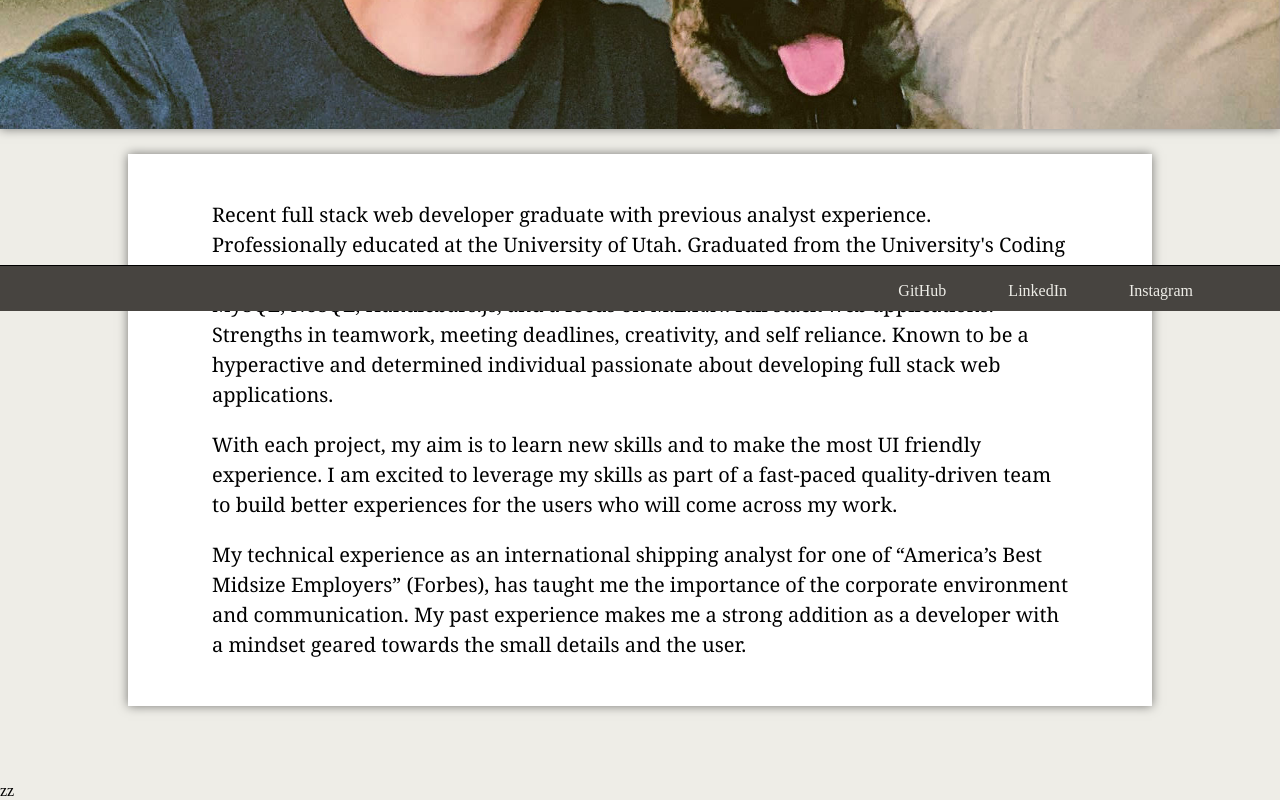
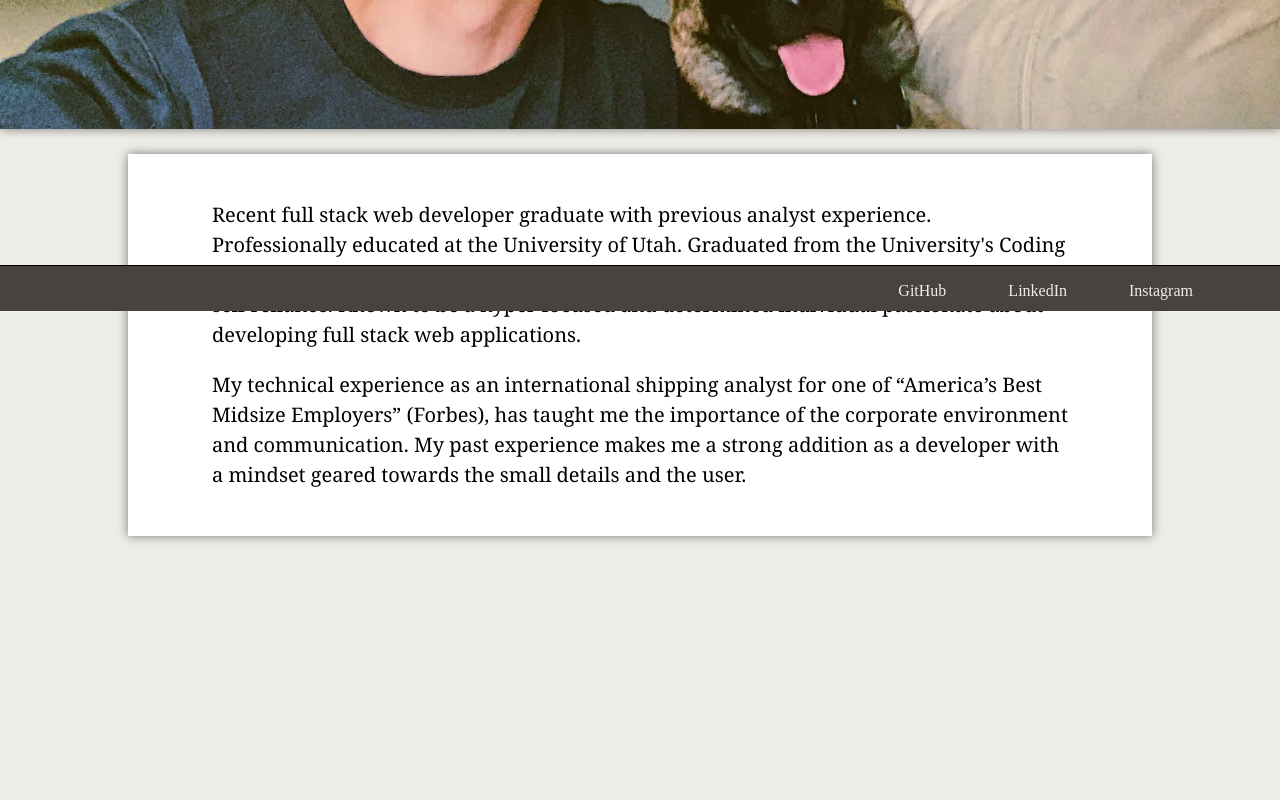
Before and after one commit to KCaseyChamberlain/kcaseychamberlain-react-portfolio, a React (Create React App) app: page / in a window 1280 px wide. Shown: the part 489-1289 px from the top of the page. After the commit the page ends 1101 px from the top, so only its background shows below. Built offline with nearby package versions, Linux system fonts and the light colour scheme.

Commit message:
brand statement update

```diff
--- a/src/components/About/index.js
+++ b/src/components/About/index.js
@@ -16,14 +16,11 @@ function About() {
 
             <div id='about-block'>
                 <p className='about-text'>
-                    Recent full stack web developer graduate with previous analyst experience. Professionally educated at the University of Utah. Graduated from the University's Coding Bootcamp in the spring of 2022. Skills and experiences in HTML, CSS, JavaScript, Git, MySQL, NoSQL, Handlebars.js, and a focus on M.E.R.N. full stack web applications. Strengths in teamwork, meeting deadlines, creativity, and self reliance. Known to be a hyperactive and determined individual passionate about developing full stack web applications.
+                Recent full stack web developer graduate with previous analyst experience. Professionally educated at the University of Utah. Graduated from the University's Coding Bootcamp in the spring of 2022. Strengths in teamwork, meeting deadlines, creativity, and self reliance. Known to be a hyper focused and determined individual passionate about developing full stack web applications.                </p>
+                <p className='about-text'>
+                My technical experience as an international shipping analyst for one of “America’s Best Midsize Employers” (Forbes), has taught me the importance of the corporate environment and communication. My past experience makes me a strong addition as a developer with a mindset geared towards the small details and the user.
                 </p>
-                <p className='about-text'>
-                    With each project, my aim is to learn new skills and to make the most UI friendly experience. I am excited to leverage my skills as part of a fast-paced quality-driven team to build better experiences for the users who will come across my work.
-                </p>
-                <p className='about-text'>
-                    My technical experience as an international shipping analyst for one of “America’s Best Midsize Employers” (Forbes), has taught me the importance of the corporate environment and communication. My past experience makes me a strong addition as a developer with a mindset geared towards the small details and the user.                </p>
-            </div>zz
+            </div>
         </section>
     );
 }
```
